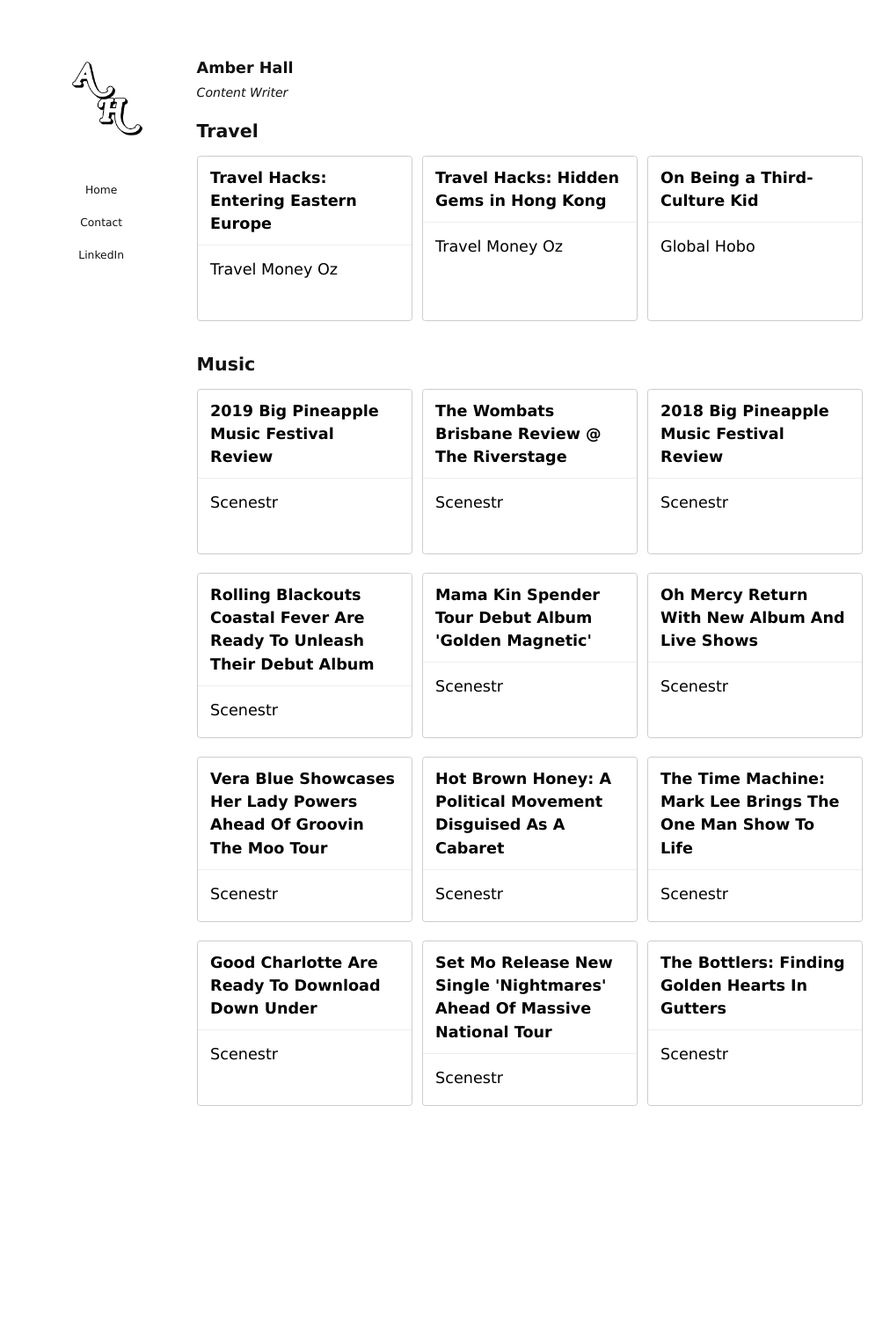
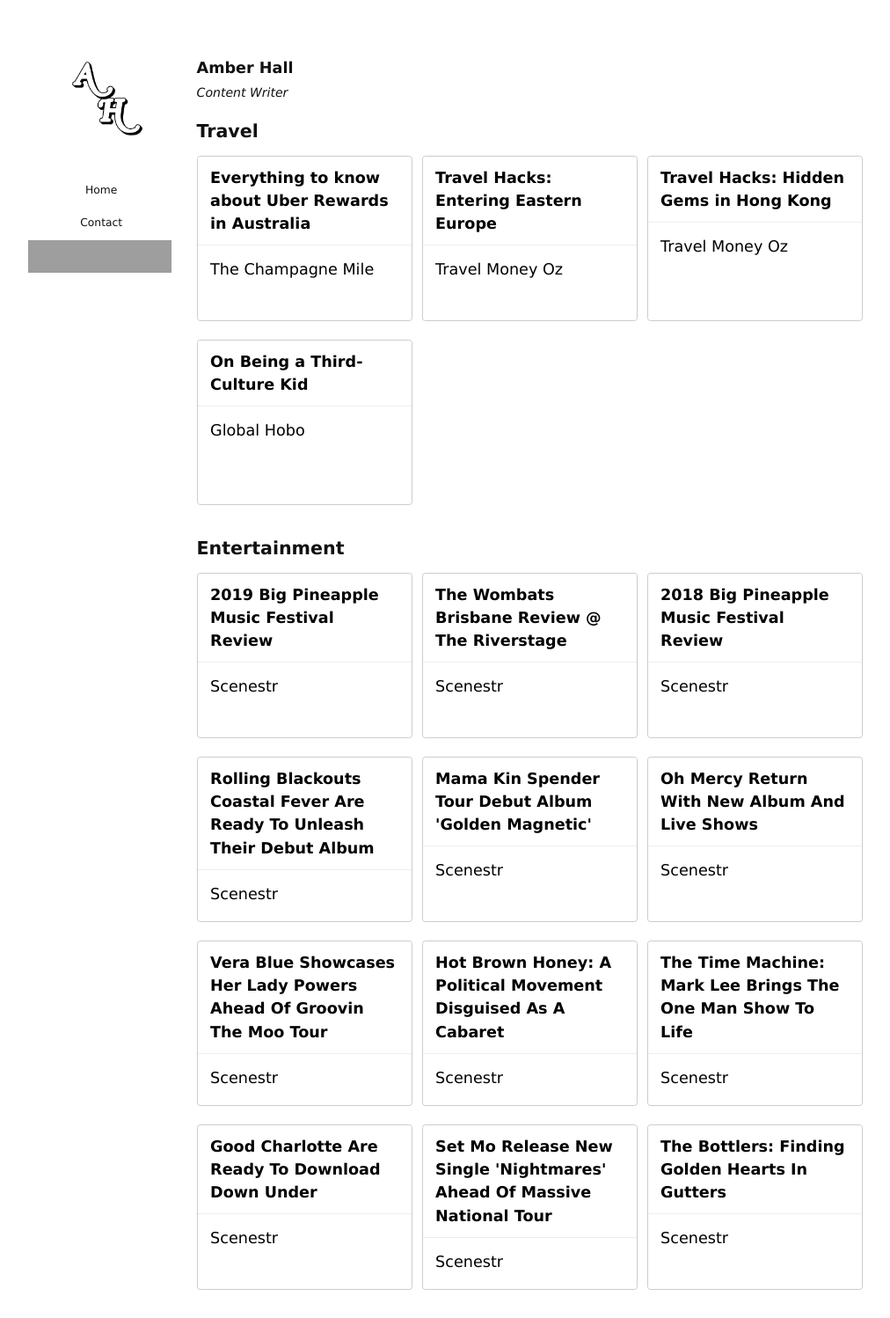
Before and after one commit to hscells/amberhall.me, a Jekyll site: the page built from index.md, in a window 1280 px wide. Shown: the whole page at 88% size, without its empty margins (43-1055 px from the left). Built offline with Jekyll 4.4.1, drawn with Linux system fonts in a browser that asks for light colours; before the commit the page ends 1289 px from its top, so only the background shows below that; grey boxes are pictures that could not be loaded.

Commit message:
Updates.

```diff
--- a/_data/articles.yml
+++ b/_data/articles.yml
@@ -1,12 +1,13 @@
 categories:
   - name: Travel
     articles:
+      - 2020-uber-rewards
       - 2020-travel-europe
       - 2020-travel-hk
       - 2018-third-culture-kid
 
 
-  - name: Music
+  - name: Entertainment
     articles:
       - 2019-big-pineapple
       - 2018-wombats-riverstage
--- a/_layouts/default.html
+++ b/_layouts/default.html
@@ -1,9 +1,17 @@
 <!DOCTYPE html>
-<html lang="{{ site.lang | default: "en-US" }}">
+<html lang="en-AU">
 <head>
-    <style> body  {opacity:0;}</style>
+    <style>
+        body {
+            opacity: 0;
+        }
+    </style>
     <script>
-        window.onload = function() {setTimeout(function(){document.body.style.opacity="100";},10);};
+        window.onload = function () {
+            setTimeout(function () {
+                document.body.style.opacity = "100";
+            }, 10);
+        };
     </script>
     <link rel="stylesheet" href="{{ "/assets/css/picnic.min.css?v=" | append: site.github.build_revision | relative_url }}">
     <link rel="stylesheet" href="{{ "/assets/css/hover-min.css?v=" | append: site.github.build_revision | relative_url }}">
@@ -23,7 +31,7 @@
         <aside class="full fifth-1000">
             {% if site.logo %}
             <div style="text-align: center">
-            <a href="{{ "/" | absolute_url }}"><img src="{{site.logo | relative_url}}" alt="Logo" style="width: 96px;padding-bottom: 32px"/></a>
+                <a href="{{ "/" | absolute_url }}"><img src="{{site.logo | relative_url}}" alt="Logo" style="width: 96px;padding-bottom: 32px"/></a>
             </div>
             {% endif %}
             <label for="menu-toggle" id="menu-toggle-label" class="button" style="background-color: #000">&#8801;</label>
@@ -35,7 +43,14 @@
                 <a class="pseudo button" style="font-size: 0.7em" href="{{ page.url }}">{{ page.title }}</a>
                 {% endif %}
                 {% endfor %}
-                <a class="pseudo button" style="font-size: 0.7em" href="https://linkedin.com/in/amber-hall-867346161">LinkedIn</a>
+                <!-- Begin: HubSpot Academy - Inbound Marketing Badge -->
+                <div class='academy-badge'>
+                    <a href='http://academy.hubspot.com/certification' title='Inbound Marketing'>
+                        <img src='https://hubspot-academy.s3.amazonaws.com/prod/tracks/user-badges/6690f948d5b44d5f97eed425b223d5fe-1593133742139.png' width="90%"/>
+                    </a>
+                </div>
+                <!-- End: HubSpot Academy - Inbound Marketing Badge -->
+                <!-- <a class="pseudo button" style="font-size: 0.7em" href="https://linkedin.com/in/amber-hall-867346161">LinkedIn</a> -->
             </div>
         </aside>
         <article class="full four-fifth-1000">
```
Also changed, not shown: _articles/2020-uber-rewards.md (added, +6 -0 lines).
